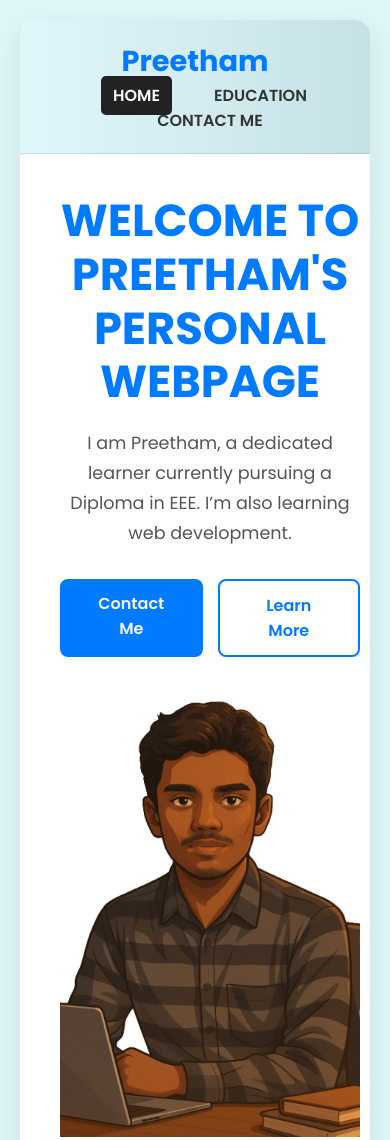
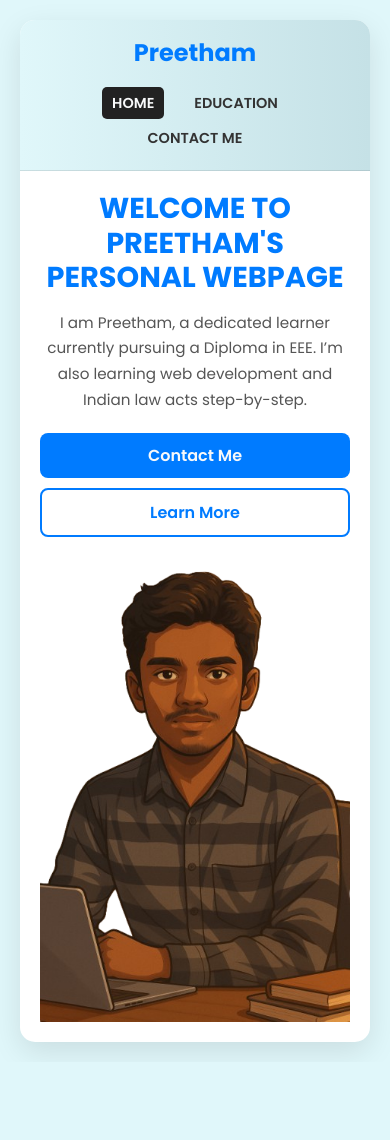
Before and after one commit to preethambkannada/My-website, a plain HTML site: page index.html in a window 390 px wide. Shown: the top 1140 px of the page. After the commit the page ends 1062 px from the top, so only its background shows below. Drawn offline with Linux system fonts and the light colour scheme.

Commit message:
Update index.html

```diff
--- a/index.html
+++ b/index.html
@@ -1,4 +1,3 @@
-
 <!DOCTYPE html>
 <html lang="en">
 <head>
@@ -253,17 +252,79 @@
         font-size: 2.5em;
         color: var(--primary-blue);
     }
+
+    /* --- Media Queries for Mobile View --- */
     @media (max-width: 768px) {
         .navbar {
             flex-direction: column;
+            padding: 15px 20px;
         }
         .navbar ul {
             flex-wrap: wrap;
             justify-content: center;
+            margin-top: 15px;
         }
+        .navbar ul li {
+            margin: 5px 10px; /* Adjust spacing for smaller screens */
+        }
+        .logo {
+            font-size: 1.5em; /* Smaller logo on mobile */
+        }
+
         .content-section {
             flex-direction: column;
             text-align: center;
+            padding: 20px;
+            gap: 20px;
+        }
+
+        #home .text-content h1 {
+            font-size: 2em; /* Smaller heading on mobile */
+            margin-bottom: 15px;
+        }
+        #home .text-content p {
+            font-size: 1em; /* Smaller paragraph text */
+            margin-bottom: 20px;
+        }
+        #home .buttons {
+            flex-direction: column; /* Stack buttons vertically */
+            gap: 10px;
+        }
+        .btn {
+            width: 100%; /* Make buttons full width */
+            padding: 10px 20px;
+        }
+
+        #education h2, #contact h2 {
+            font-size: 2em; /* Smaller headings for sections */
+            margin-bottom: 20px;
+        }
+
+        .education-item {
+            min-width: unset; /* Remove min-width constraint */
+            max-width: 90%; /* Allow items to take more width on mobile */
+            margin-bottom: 15px; /* Add some space between stacked items */
+        }
+
+        .contact-form {
+            padding: 20px;
+        }
+        .social-links {
+            justify-content: center; /* Center social icons */
+        }
+    }
+
+    /* Even smaller screens (e.g., small phones) */
+    @media (max-width: 480px) {
+        .navbar ul li a {
+            font-size: 0.9em; /* Smaller nav items */
+            padding: 6px 10px;
+        }
+        #home .text-content h1 {
+            font-size: 1.8em;
+        }
+        #home .text-content p {
+            font-size: 0.95em;
         }
     }
     </style>
@@ -284,7 +345,7 @@
         <main class="content-section" id="home">
             <div class="text-content">
                 <h1>WELCOME TO PREETHAM'S PERSONAL WEBPAGE</h1>
-                <p>I am Preetham, a dedicated learner currently pursuing a Diploma in EEE. I’m also learning web development.</p>
+                <p>I am Preetham, a dedicated learner currently pursuing a Diploma in EEE. I’m also learning web development and Indian law acts step-by-step.</p>
                 <div class="buttons">
                     <a href="mailto:preethamb330@gmail.com" class="btn try-now">Contact Me</a>
                     <a href="#education" class="btn learn-more">Learn More</a>
@@ -334,7 +395,7 @@
                 <button type="submit" class="btn submit-btn">Send Message</button>
             </form>
             <div class="social-links">
-                <a href="https://instagram.com" target="_blank" class="social-icon"><i class="fab fa-instagram"></i></a>
+                <a href="https://www.instagram.com/preetham_b____?igsh=NmFmOTg3ajB3OTAy" target="_blank" class="social-icon"><i class="fab fa-instagram"></i></a>
                 <a href="https://wa.me/" target="_blank" class="social-icon"><i class="fab fa-whatsapp"></i></a>
                 <a href="https://twitter.com" target="_blank" class="social-icon"><i class="fab fa-twitter"></i></a>
             </div>
@@ -353,6 +414,13 @@
             document.querySelector(`.nav-item[data-section="${sectionId}"]`).classList.add('active');
         };
 
+        const initialHash = window.location.hash.substring(1);
+        if (initialHash && document.getElementById(initialHash)) {
+            showSection(initialHash);
+        } else {
+            showSection('home');
+        }
+
         navItems.forEach(item => {
             item.addEventListener('click', (e) => {
                 e.preventDefault();
@@ -360,13 +428,6 @@
                 showSection(sectionId);
             });
         });
-
-        const initialHash = window.location.hash.substring(1);
-        if (initialHash && document.getElementById(initialHash)) {
-            showSection(initialHash);
-        } else {
-            showSection('home');
-        }
 
         const contactForm = document.querySelector('.contact-form');
         if (contactForm) {
```
